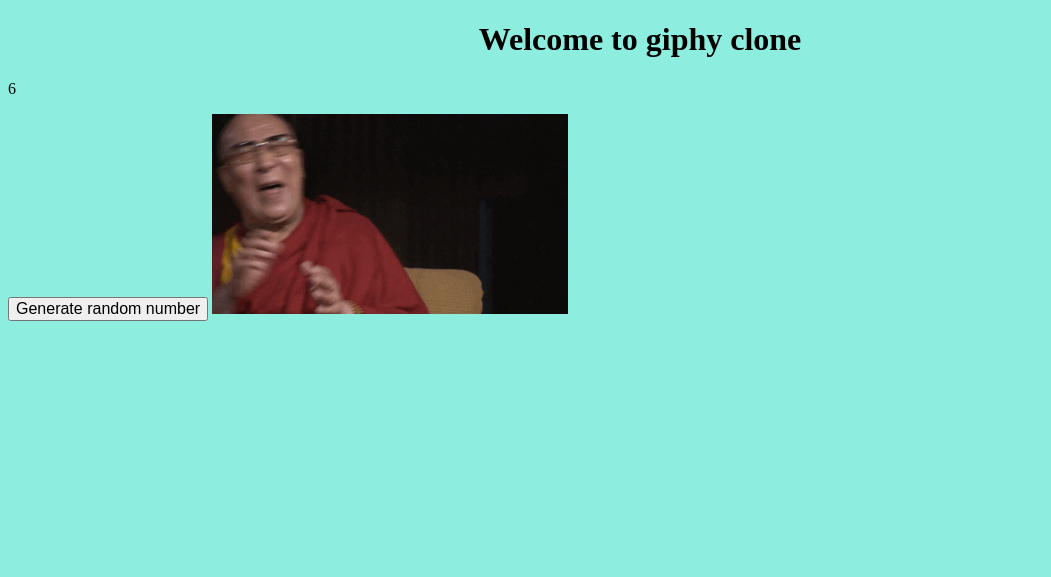
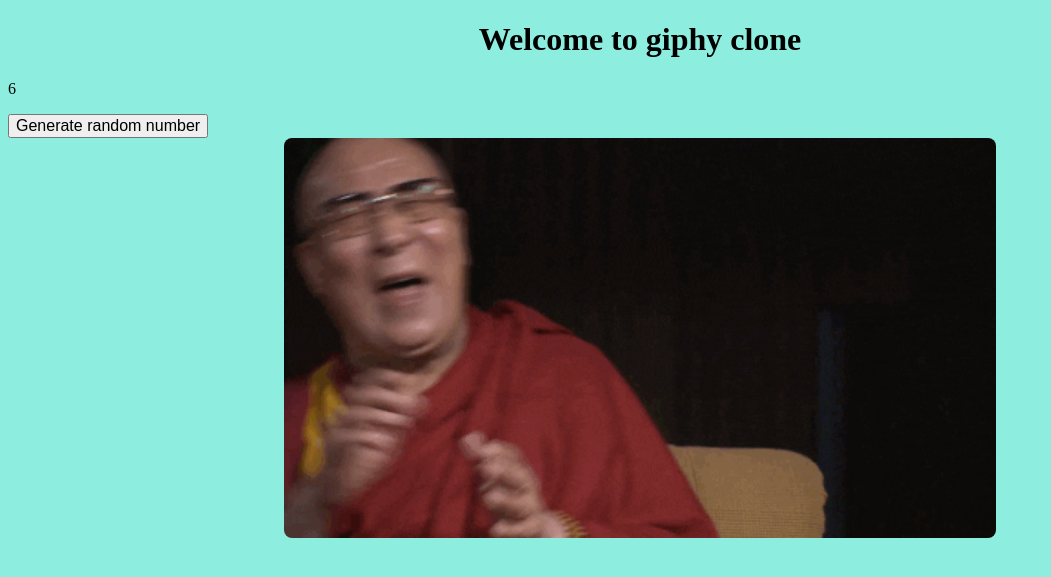
Before and after one commit to oliverh100/giphyClone, a Flask app: page /home/ in a window 1280 px wide. Shown: the top 577 px of the page, without its empty margins (0-1051 px from the left). Run offline with Flask 2, Linux system fonts and the light colour scheme.

Commit message:
next commit

```diff
--- a/static/styles/styles.css
+++ b/static/styles/styles.css
@@ -10,3 +10,11 @@ button {
 	text-align: center;
 	font-size: 16px;
 }
+
+img {
+	height: 400px;
+	border-radius: 8px;
+	display: block;
+  	margin-left: auto;
+  	margin-right: auto;
+}
--- a/templates/home.html
+++ b/templates/home.html
@@ -16,6 +16,6 @@
 	<button type = "button" onclick="window.location.reload()">
 		Generate random number
 	</button>
-	<img src="{{ gif }}" alt = "" height="200px">
+	<img src="{{ gif }}" alt = "" >
 </body>
 </html>
```
